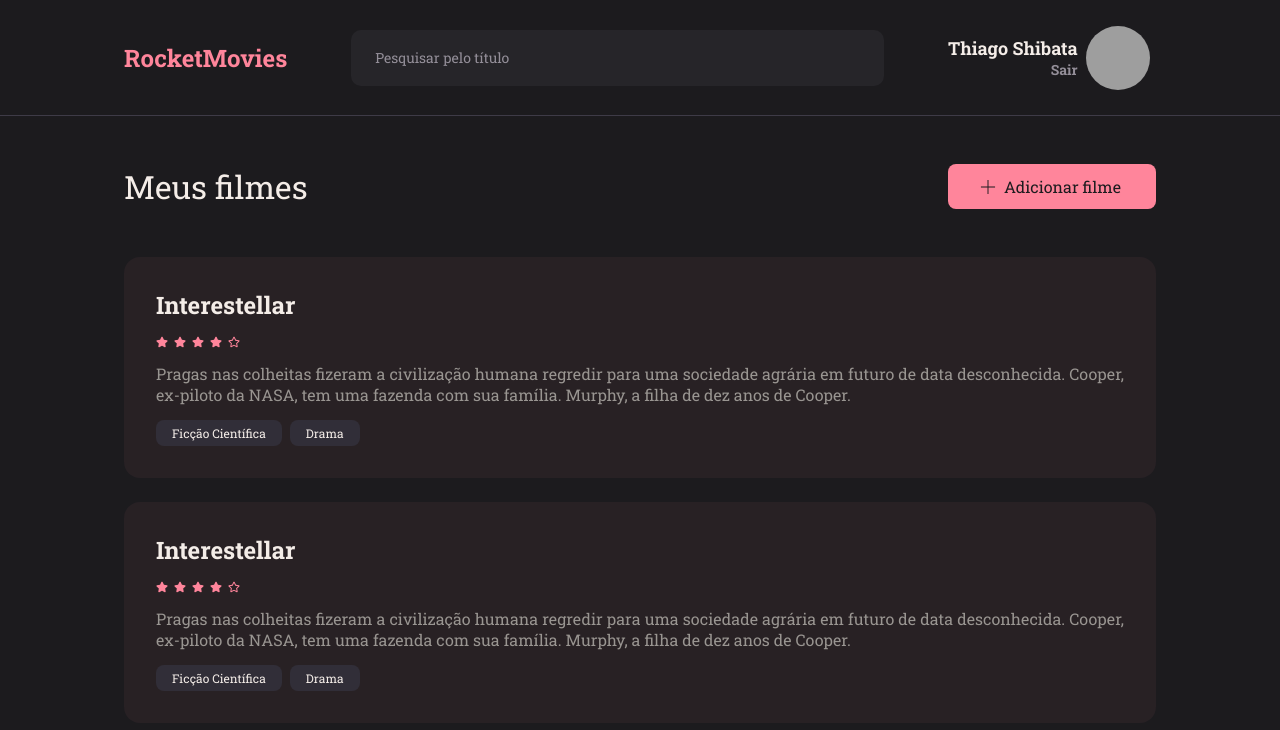
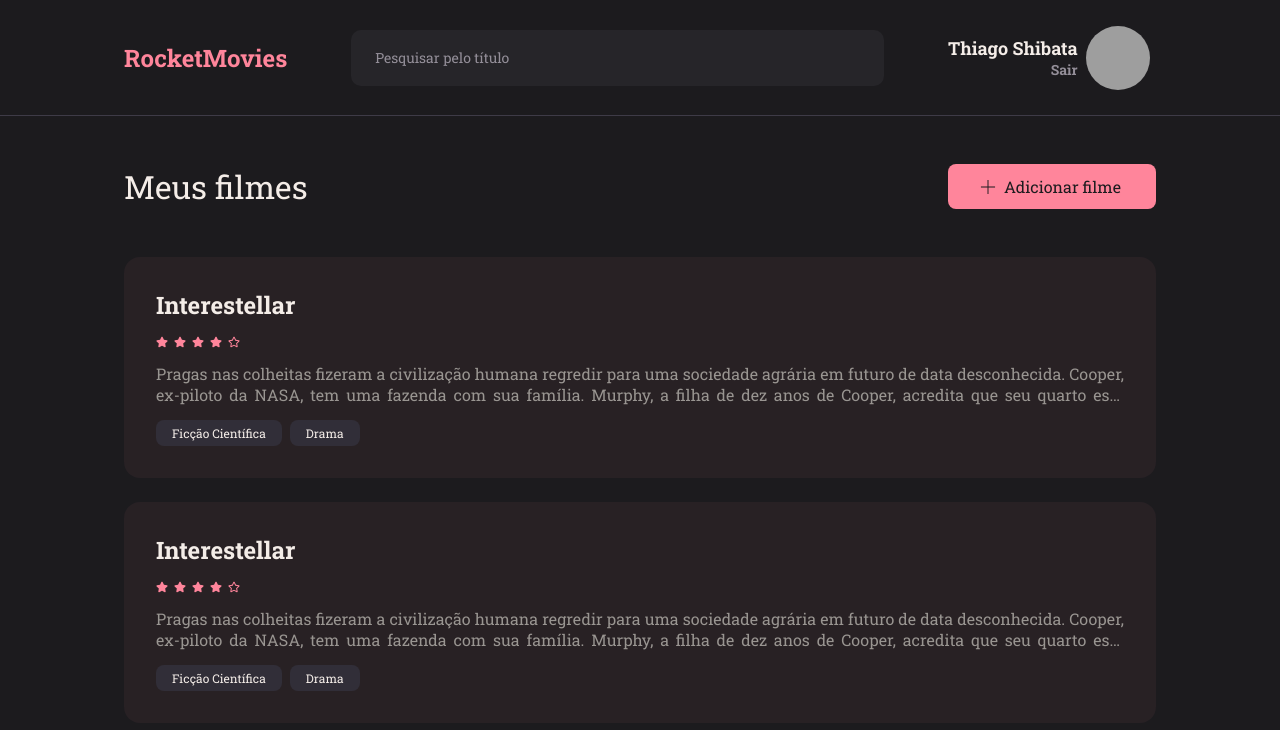
Before and after one commit to thiagoshibata/explorer-frontend-movies, a React (Vite) app: page / in a window 1280 px wide. Shown: the top 730 px of the page. Built offline with nearby package versions, Linux system fonts and the light colour scheme; grey boxes are pictures that could not be loaded.

Commit message:
alter description on the text in Home

```diff
--- a/src/pages/Home/index.jsx
+++ b/src/pages/Home/index.jsx
@@ -21,7 +21,7 @@
             data={{
               title: "Interestellar",
               description:
-                "Pragas nas colheitas fizeram a civilização humana regredir para uma sociedade agrária em futuro de data desconhecida. Cooper, ex-piloto da NASA, tem uma fazenda com sua família. Murphy, a filha de dez anos de Cooper.",
+                'Pragas nas colheitas fizeram a civilização humana regredir para uma sociedade agrária em futuro de data desconhecida. Cooper, ex-piloto da NASA, tem uma fazenda com sua família. Murphy, a filha de dez anos de Cooper, acredita que seu quarto está assombrado por um fantasma que tenta se comunicar com ela. Pai e filha descobrem que o "fantasma" é uma inteligência desconhecida que está enviando mensagens codificadas através de radiação gravitacional, deixando coordenadas em binário que os levam até uma instalação secreta da NASA liderada pelo professor John Brand. O cientista revela que um buraco de minhoca foi aberto perto de Saturno e que ele leva a planetas que podem oferecer condições de sobrevivência para a espécie humana. As "missões Lázaro" enviadas anos antes identificaram três planetas potencialmente habitáveis orbitando o buraco negro Gargântua: Miller, Edmunds e Mann – nomeados em homenagem aos astronautas que os pesquisaram. Brand recruta Cooper para pilotar a nave espacial Endurance e recuperar os dados dos astronautas; se um dos planetas se mostrar habitável, a humanidade irá seguir para ele na instalação da NASA, que é na realidade uma enorme estação espacial. A partida de Cooper devasta Murphy.',
               tags: [
                 {
                   id: "1",
@@ -38,7 +38,7 @@
             data={{
               title: "Interestellar",
               description:
-                "Pragas nas colheitas fizeram a civilização humana regredir para uma sociedade agrária em futuro de data desconhecida. Cooper, ex-piloto da NASA, tem uma fazenda com sua família. Murphy, a filha de dez anos de Cooper.",
+                'Pragas nas colheitas fizeram a civilização humana regredir para uma sociedade agrária em futuro de data desconhecida. Cooper, ex-piloto da NASA, tem uma fazenda com sua família. Murphy, a filha de dez anos de Cooper, acredita que seu quarto está assombrado por um fantasma que tenta se comunicar com ela. Pai e filha descobrem que o "fantasma" é uma inteligência desconhecida que está enviando mensagens codificadas através de radiação gravitacional, deixando coordenadas em binário que os levam até uma instalação secreta da NASA liderada pelo professor John Brand. O cientista revela que um buraco de minhoca foi aberto perto de Saturno e que ele leva a planetas que podem oferecer condições de sobrevivência para a espécie humana. As "missões Lázaro" enviadas anos antes identificaram três planetas potencialmente habitáveis orbitando o buraco negro Gargântua: Miller, Edmunds e Mann – nomeados em homenagem aos astronautas que os pesquisaram. Brand recruta Cooper para pilotar a nave espacial Endurance e recuperar os dados dos astronautas; se um dos planetas se mostrar habitável, a humanidade irá seguir para ele na instalação da NASA, que é na realidade uma enorme estação espacial. A partida de Cooper devasta Murphy.',
               tags: [
                 {
                   id: "1",
```
